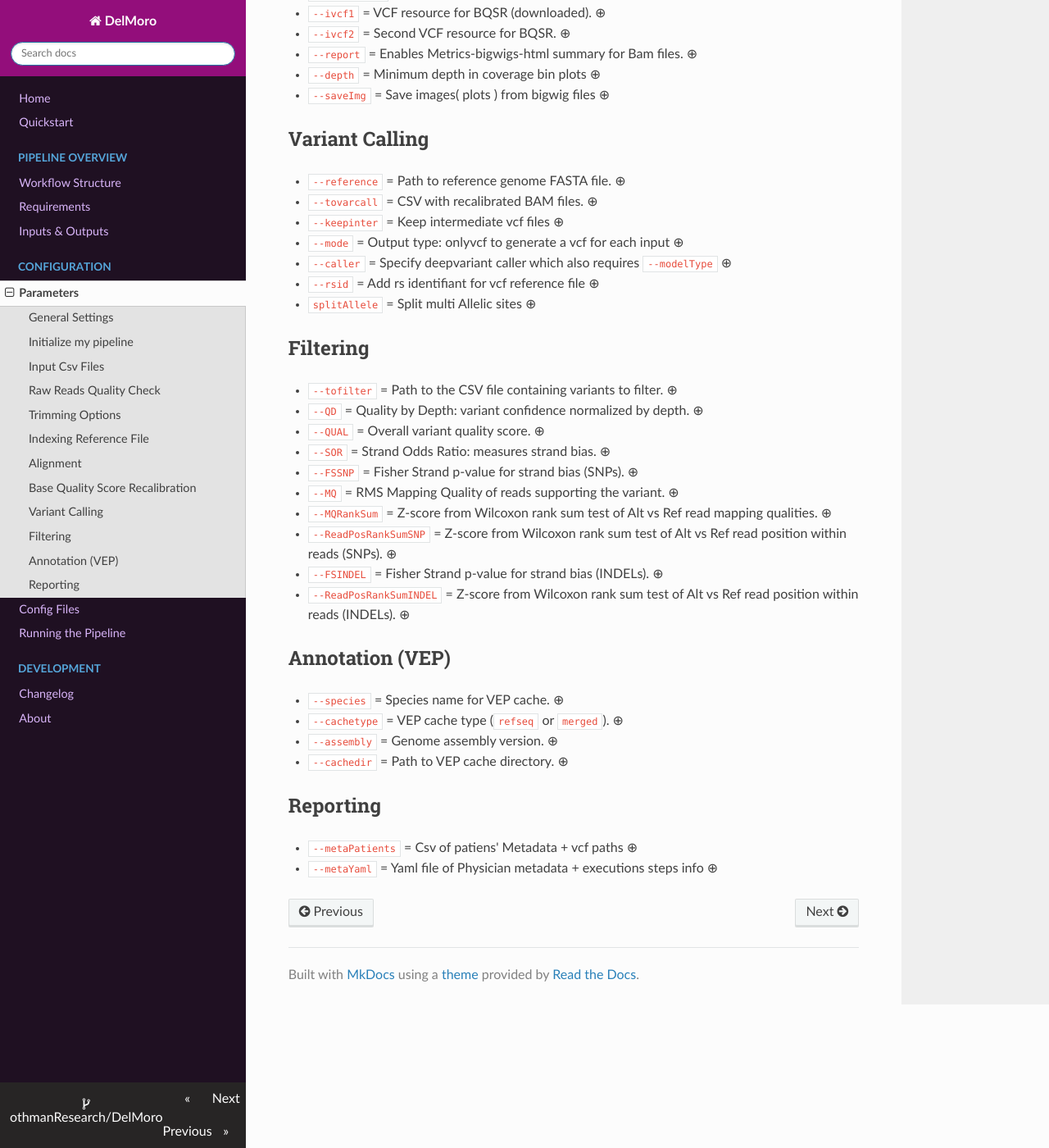
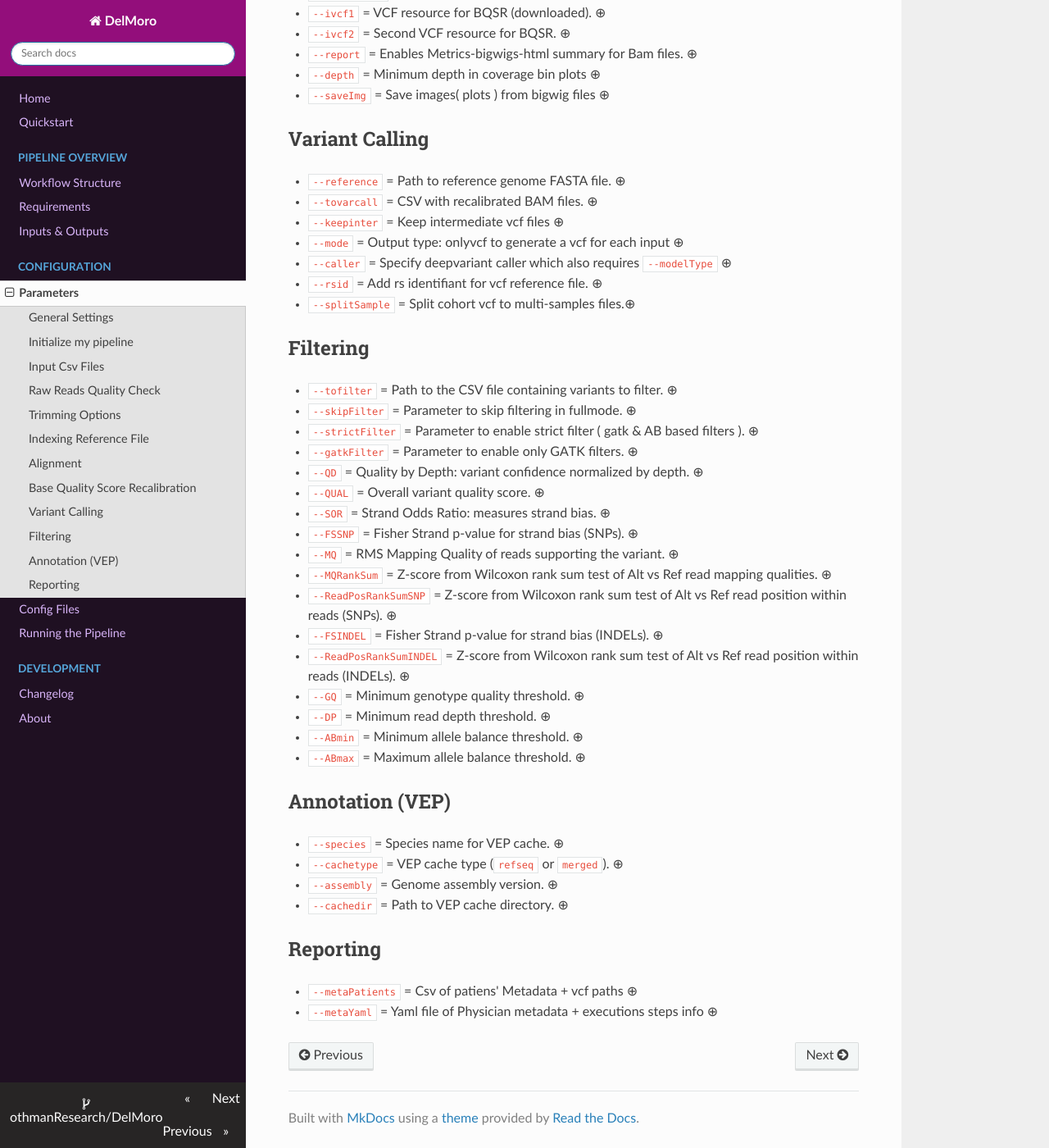
Before and after one commit to othmanResearch/DelMoro, an MkDocs documentation site: the page built from docs/5parameters.md, in a window 1280 px wide and 1400 px high, scrolled down 1867 px. Shown: the whole window at 82% size. Built offline with MkDocs 1.6.1, drawn with Linux system fonts in a browser that asks for light colours; nearby versions of some CDN libraries.

Commit message:
upd csv - filter params

```diff
--- a/docs/5parameters.md
+++ b/docs/5parameters.md
@@ -75,11 +75,14 @@ This section provides a comprehensive overview of all configurable parameters av
 - `--keepinter` =  Keep intermediate vcf files <span title="[Optional] - Default: false">⊕</span>
 - `--mode` = Output type: onlyvcf to generate a vcf for each input <span title="Default: null : generates a cohort gvcf ">⊕</span>
 - `--caller` = Specify deepvariant caller which also requires `--modelType` <span title="Default: null : only for deepvariant caller ">⊕</span>
-- `--rsid` = Add rs identifiant for vcf reference file <span title="[Optional] - path to vcf">⊕</span>
-- `splitAllele` = Split multi Allelic sites <span title="[Optional] - Default: false">⊕</span>
+- `--rsid` = Add rs identifiant for vcf reference file. <span title="[Optional] - path to vcf">⊕</span>
+- `--splitSample` = Split cohort vcf to multi-samples files.<span title="[Optional] - Default: false">⊕</span>
 
 ## Filtering
 - `--tofilter` = Path to the CSV file containing variants to filter. <span title="Default: null ">⊕</span>
+- `--skipFilter` = Parameter to skip filtering in fullmode. <span title="Default: null ">⊕</span>
+- `--strictFilter` = Parameter to enable strict filter ( gatk & AB based filters ). <span title="Default: null ">⊕</span>
+- `--gatkFilter` = Parameter to enable only GATK filters. <span title="Default: null ">⊕</span>
 - `--QD` = Quality by Depth: variant confidence normalized by depth. <span title="Default: 2.0">⊕</span>
 - `--QUAL` = Overall variant quality score. <span title="Default: 30.0">⊕</span>
 - `--SOR` = Strand Odds Ratio: measures strand bias. <span title="Default: 3.0">⊕</span>
@@ -89,7 +92,10 @@ This section provides a comprehensive overview of all configurable parameters av
 - `--ReadPosRankSumSNP` = Z-score from Wilcoxon rank sum test of Alt vs Ref read position within reads (SNPs). <span title="Default: -8.0">⊕</span>
 - `--FSINDEL` = Fisher Strand p-value for strand bias (INDELs). <span title="Default: 200.0">⊕</span>
 - `--ReadPosRankSumINDEL` = Z-score from Wilcoxon rank sum test of Alt vs Ref read position within reads (INDELs). <span title="Default: -20.0">⊕</span>
-
+- `--GQ` = Minimum genotype quality threshold. <span title="Default: 20">⊕</span>
+- `--DP` = Minimum read depth threshold. <span title="Default: 10">⊕</span>
+- `--ABmin` = Minimum allele balance threshold. <span title="Default: 0.2">⊕</span>
+- `--ABmax` = Maximum allele balance threshold. <span title="Default: 0.8">⊕</span>
 ## Annotation (VEP)
 - `--species` = Species name for VEP cache. <span title="Default: null">⊕</span>
 - `--cachetype` = VEP cache type (`refseq` or `merged`). <span title="Default: null">⊕</span>
```
Also changed, not shown: docs/6config.md (+4 -3 lines), docs/7running.md (+6 -7 lines).
